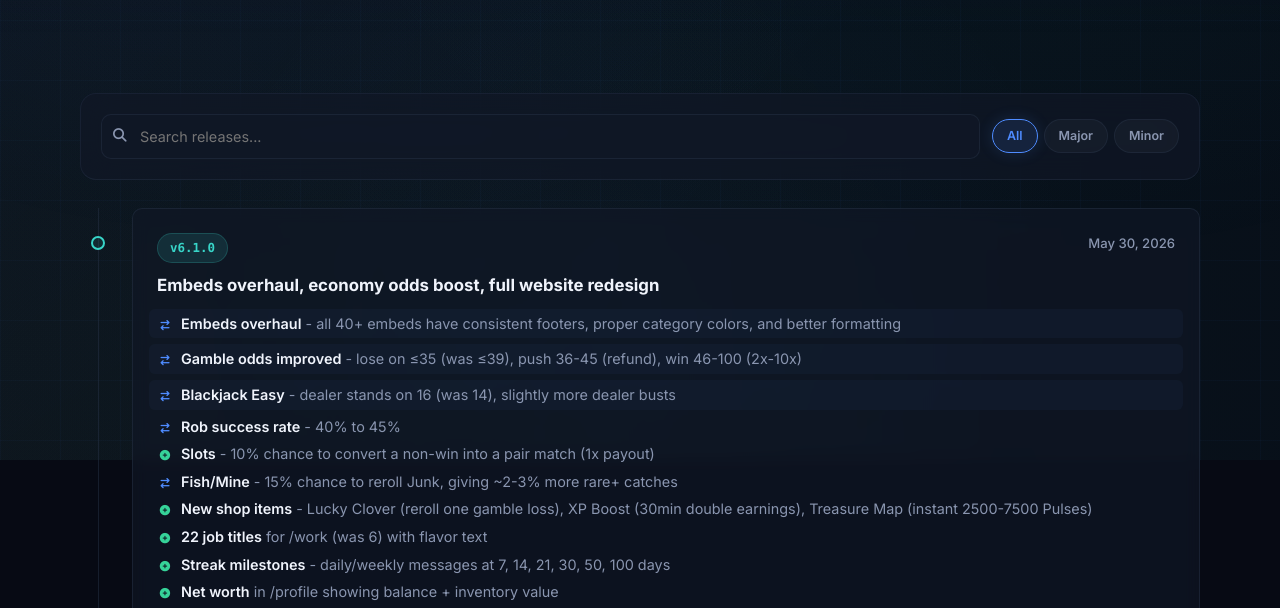
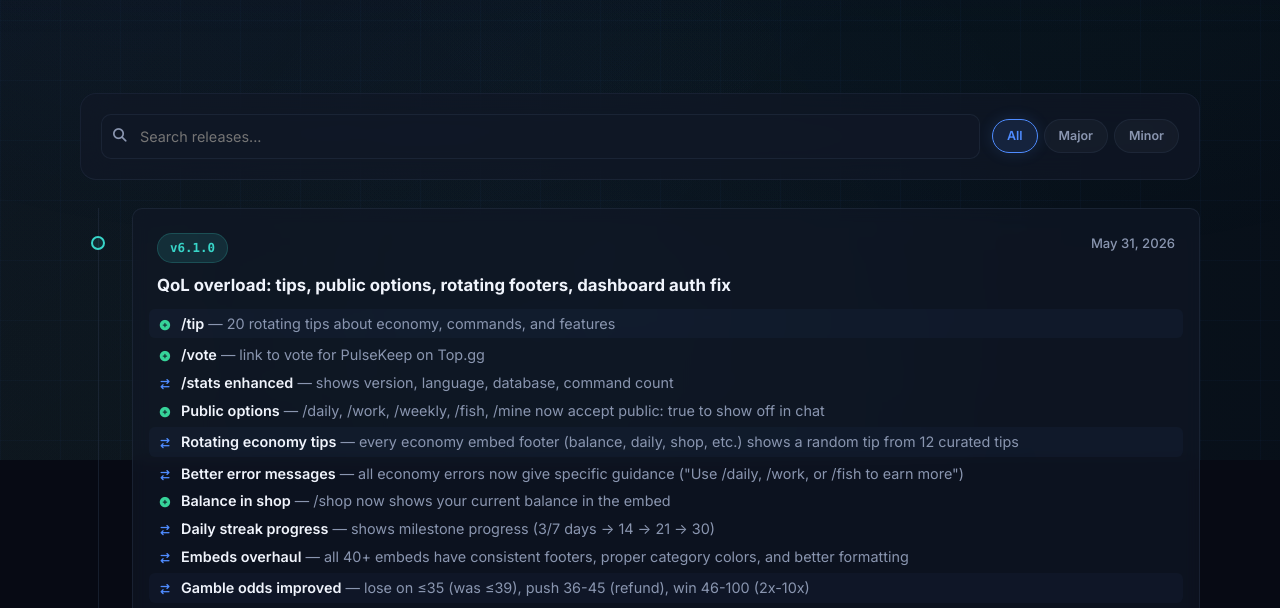
Before and after one commit to watispro5212/PulseKeep, a website: page web/changelog.html in a window 1280 px wide. Shown: the part 340-948 px from the top of the page. Drawn offline with Linux system fonts and the light colour scheme.

Commit message:
v6.1.1 — Auth fix, QoL batch, economy polish

```diff
--- a/web/app.js
+++ b/web/app.js
@@ -64,6 +64,8 @@
           if (statServers) statServers.textContent = (d.servers || 0).toLocaleString();
           if (statUsers) statUsers.textContent = (d.users || 0).toLocaleString();
           if (statCommands) statCommands.textContent = (d.commands || 0).toLocaleString();
+          const updatedEl = document.getElementById('stats-updated');
+          if (updatedEl) updatedEl.textContent = 'Updated ' + new Date().toLocaleTimeString();
           if (statUptime) statUptime.textContent = d.uptime || '--';
           setStatus(d.database === 'ok' ? 'online' : 'degraded', d.database === 'ok' ? 'Service online' : 'Degraded');
         })
--- a/web/changelog.html
+++ b/web/changelog.html
@@ -95,23 +95,33 @@
 document.addEventListener('DOMContentLoaded', () => {
   const releases = [
     {
-      version: 'v6.1.0', type: 'minor', date: 'May 30, 2026',
-      title: 'Embeds overhaul, economy odds boost, full website redesign',
+      version: 'v6.1.0', type: 'minor', date: 'May 31, 2026',
+      title: 'QoL overload: tips, public options, rotating footers, dashboard auth fix',
       changes: [
-        { kind: 'changed', text: '<strong>Embeds overhaul</strong> - all 40+ embeds have consistent footers, proper category colors, and better formatting', highlight: true },
-        { kind: 'changed', text: '<strong>Gamble odds improved</strong> - lose on &le;35 (was &le;39), push 36-45 (refund), win 46-100 (2x-10x)', highlight: true },
-        { kind: 'changed', text: '<strong>Blackjack Easy</strong> - dealer stands on 16 (was 14), slightly more dealer busts', highlight: true },
-        { kind: 'changed', text: '<strong>Rob success rate</strong> - 40% to 45%' },
-        { kind: 'added', text: '<strong>Slots</strong> - 10% chance to convert a non-win into a pair match (1x payout)' },
-        { kind: 'changed', text: '<strong>Fish/Mine</strong> - 15% chance to reroll Junk, giving ~2-3% more rare+ catches' },
-        { kind: 'added', text: '<strong>New shop items</strong> - Lucky Clover (reroll one gamble loss), XP Boost (30min double earnings), Treasure Map (instant 2500-7500 Pulses)' },
-        { kind: 'added', text: '<strong>22 job titles</strong> for /work (was 6) with flavor text' },
-        { kind: 'added', text: '<strong>Streak milestones</strong> - daily/weekly messages at 7, 14, 21, 30, 50, 100 days' },
-        { kind: 'added', text: '<strong>Net worth</strong> in /profile showing balance + inventory value' },
-        { kind: 'changed', text: '<strong>Website redesigned</strong> - glassmorphism cards, animated gradient heroes, floating shapes, glow effects, new mobile nav animation', highlight: true },
-        { kind: 'changed', text: '<strong>style.css rewritten</strong> - 420 lines with glass utility, shimmer skeletons, smooth animations' },
-        { kind: 'fixed', text: '<strong>Auth redirect</strong> - /auth/* now routes through the Cloudflare Worker gateway, fixing dashboard login' },
-        { kind: 'added', text: '<strong>Worker gateway</strong> - proxies auth, dashboard API, health, and stats without exposing the backend origin' },
+        { kind: 'added', text: '<strong>/tip</strong> — 20 rotating tips about economy, commands, and features', highlight: true },
+        { kind: 'added', text: '<strong>/vote</strong> — link to vote for PulseKeep on Top.gg' },
+        { kind: 'changed', text: '<strong>/stats enhanced</strong> — shows version, language, database, command count' },
+        { kind: 'added', text: '<strong>Public options</strong> — /daily, /work, /weekly, /fish, /mine now accept public: true to show off in chat' },
+        { kind: 'changed', text: '<strong>Rotating economy tips</strong> — every economy embed footer (balance, daily, shop, etc.) shows a random tip from 12 curated tips', highlight: true },
+        { kind: 'changed', text: '<strong>Better error messages</strong> — all economy errors now give specific guidance ("Use /daily, /work, or /fish to earn more")' },
+        { kind: 'added', text: '<strong>Balance in shop</strong> — /shop now shows your current balance in the embed' },
+        { kind: 'changed', text: '<strong>Daily streak progress</strong> — shows milestone progress (3/7 days → 14 → 21 → 30)' },
+        { kind: 'changed', text: '<strong>Embeds overhaul</strong> — all 40+ embeds have consistent footers, proper category colors, and better formatting' },
+        { kind: 'changed', text: '<strong>Gamble odds improved</strong> — lose on ≤35 (was ≤39), push 36-45 (refund), win 46-100 (2x-10x)', highlight: true },
+        { kind: 'changed', text: '<strong>Blackjack Easy</strong> — dealer stands on 16 (was 14), slightly more dealer busts' },
+        { kind: 'changed', text: '<strong>Rob success rate</strong> — raised from 40% to 45%' },
+        { kind: 'added', text: '<strong>Slots</strong> — 10% chance to convert a non-win into a pair match (1x payout)' },
+        { kind: 'changed', text: '<strong>Fish/Mine</strong> — 15% chance to reroll Junk, giving ~2-3% more rare+ catches' },
+        { kind: 'added', text: '<strong>New shop items</strong> — Lucky Clover (reroll one gamble loss), XP Boost (30min double earnings), Treasure Map (instant 2500-7500 Pulses)' },
+        { kind: 'added', text: '<strong>22 job titles</strong> for /work (was 6) with flavor text and rare events' },
+        { kind: 'added', text: '<strong>Streak milestones</strong> — daily/weekly messages at 7, 14, 21, 30, 50, 100 days' },
+        { kind: 'added', text: '<strong>Net worth</strong> in /profile — shows balance + inventory value' },
+        { kind: 'changed', text: '<strong>Website redesigned</strong> — glassmorphism cards, animated gradient heroes, floating shapes, glow effects, slide-in mobile nav' },
+        { kind: 'changed', text: '<strong>style.css rewritten</strong> — 440+ lines with glass utility, shimmer skeletons, smooth animations' },
+        { kind: 'added', text: '<strong>Scroll-to-top button</strong> — floating button appears after 400px scroll on every page' },
+        { kind: 'fixed', text: '<strong>Dashboard auth fix</strong> — OAuth state cookie now uses Secure=true; login link and API origin both point to Fly.io directly; human-readable auth error messages', highlight: true },
+        { kind: 'fixed', text: '<strong>Auth redirect</strong> — login URL changed to absolute Fly.io path to avoid workers.dev 404' },
+        { kind: 'changed', text: '<strong>.env.example</strong> — DISCORD_REDIRECT_URI updated to Fly.io domain' },
       ]
     },
     {
```
Also changed, not shown: web/commands.html (+2 -0 lines), web/dashboard.html (+12 -3 lines), web/index.html (+2 -1 lines), 1 other file.
